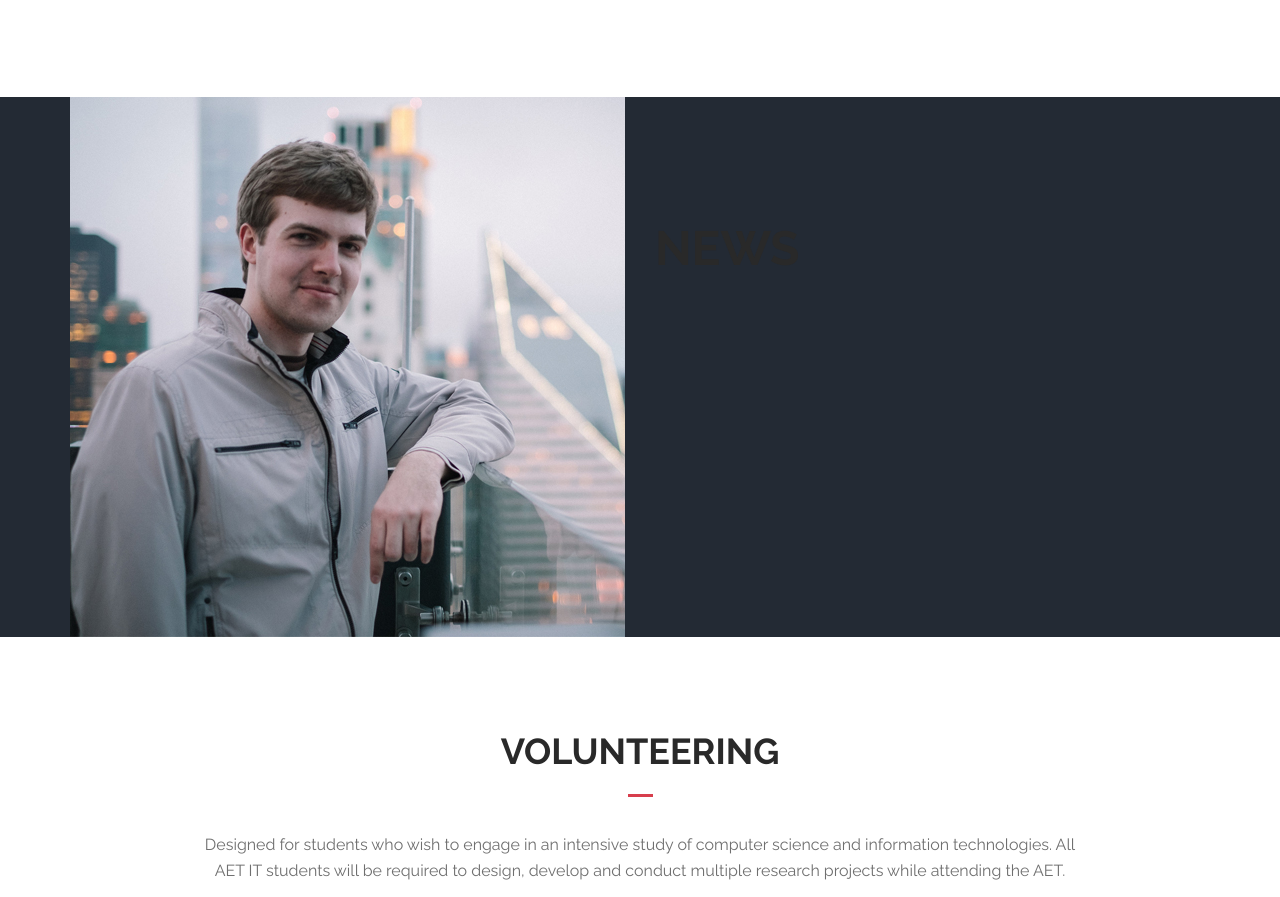
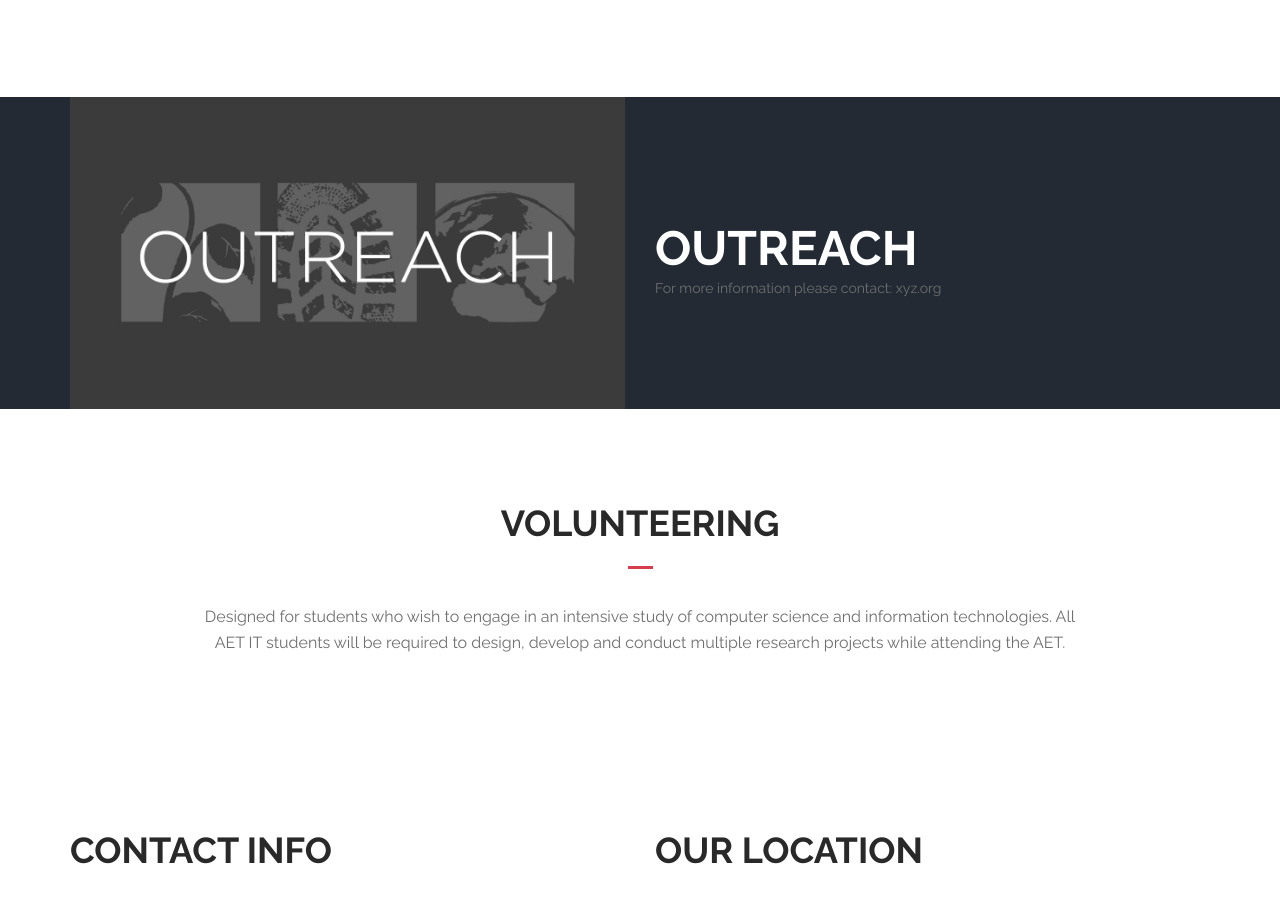
Before and after one commit to krcooper02/aetitwebpage, a plain HTML site: page index.html in a window 1280 px wide. Shown: the part 5202-6099 px from the top of the page. Drawn offline with Linux system fonts and the light colour scheme; some packages are replaced by stand-ins of ours.

Commit message:
- Added/changed picture for outreach section - Changed the size of the outreach section - Put in filler text for this section due to lack of information provided - Deleted old information and added a title (changed font etc)

```diff
--- a/index.html
+++ b/index.html
@@ -732,25 +732,17 @@
 				<div class="container">
 					<div class="clear-fix">
 						<div class="col-lg-6 col-md-6 col-sm-12 col-xs-12">
-							<div class="img"><img src="images/home/2.jpg" alt="Image"></div>
+							<div class="img"><img src="ministry-tiles-outreach.jpg" alt="Image"></div>
 						</div> <!-- /.col- -->
 
 						<div class="col-lg-6 col-md-6 col-sm-12 col-xs-12">
 							<div class="skills-progress skills">
 								<div class="habilidades_contenedor">
 							        <div class="codeconSkills">
-
 							            	<div class="skill-text">
-							            		<h1>NEWS</h1>
+							            		<h1><strong><a href="" target="_blank"style = "color:white">OUTREACH</a></strong></h1>
+															<p>For more information please contact: xyz.org</p>
 							            	</div>
-
-
-
-
-
-
-
-
 								        </div>
 							    	</div> <!-- /.codeconSkills -->
 							    </div> <!-- /.habilidades_contenedor -->
```
Also changed, not shown: ministry-tiles-outreach.jpg (added), outreach%20logo.jpg (added).
